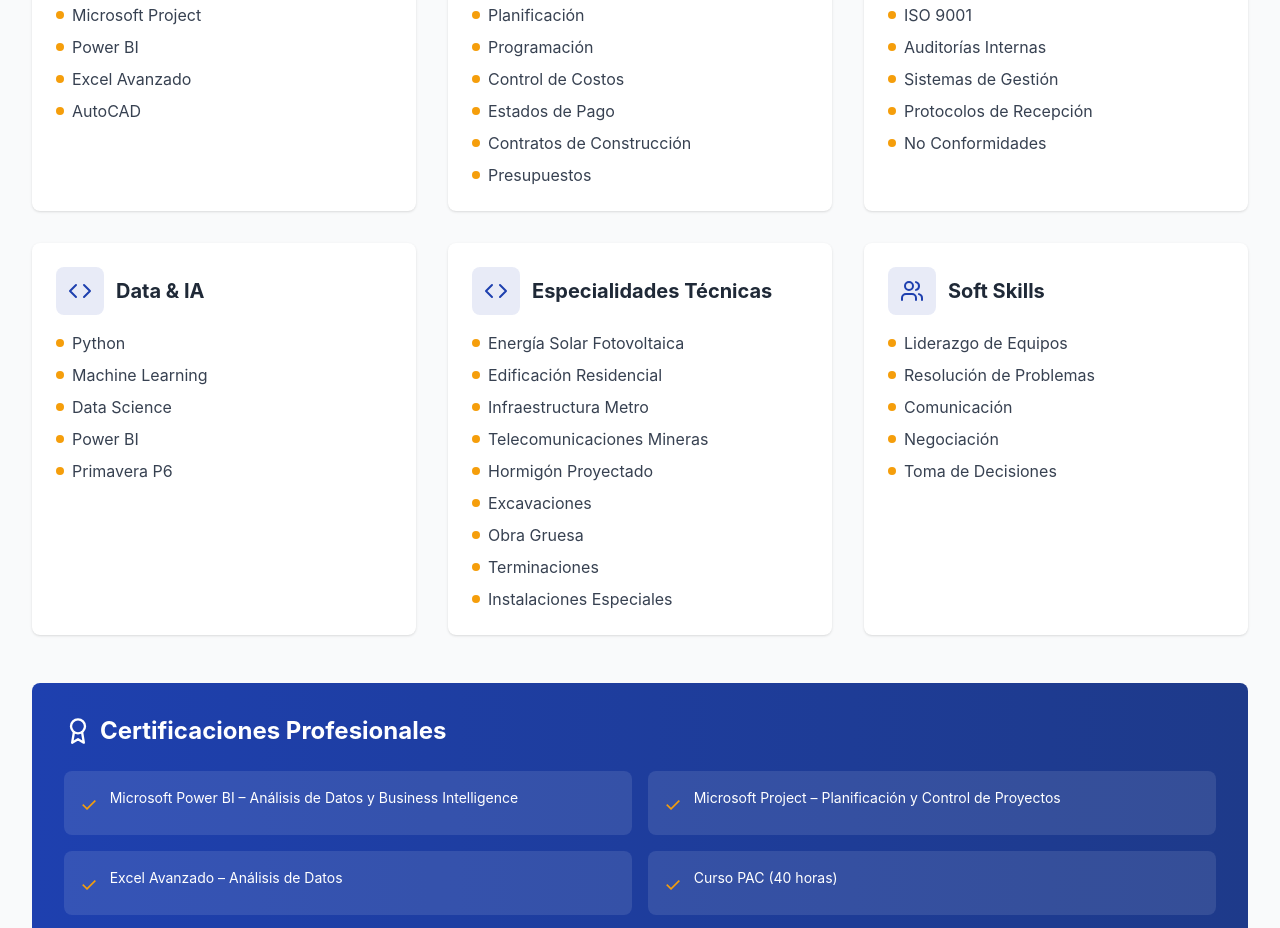
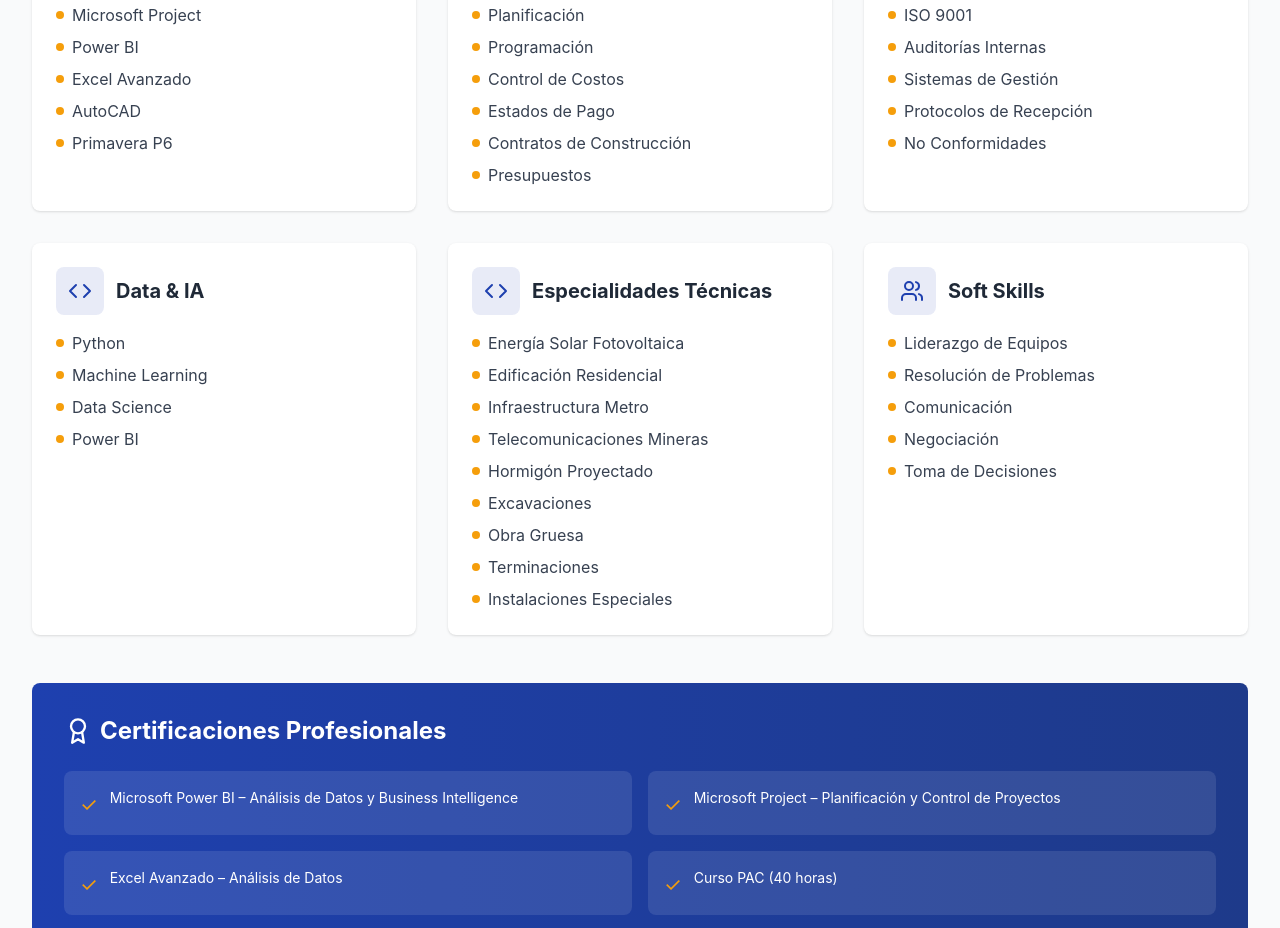
Before and after one commit to FelipeM2121/felipe-moena-portfolio, a React (Vite) app: page / in a window 1280 px wide. Shown: the part 4720-5648 px from the top of the page. Built offline with nearby package versions, Linux system fonts and the light colour scheme.

Commit message:
Mover Primavera P6 a Software & Tools

```diff
--- a/src/data/skills.ts
+++ b/src/data/skills.ts
@@ -6,7 +6,7 @@ export interface Skill {
 export const skills: Skill[] = [
   {
     category: "Software & Tools",
-    items: ["Microsoft Project", "Power BI", "Excel Avanzado", "AutoCAD"]
+    items: ["Microsoft Project", "Power BI", "Excel Avanzado", "AutoCAD", "Primavera P6"]
   },
   {
     category: "Gestión de Proyectos",
@@ -18,7 +18,7 @@ export const skills: Skill[] = [
   },
   {
     category: "Data & IA",
-    items: ["Python", "Machine Learning", "Data Science", "Power BI", "Primavera P6"]
+    items: ["Python", "Machine Learning", "Data Science", "Power BI"]
   },
   {
     category: "Especialidades Técnicas",
```
